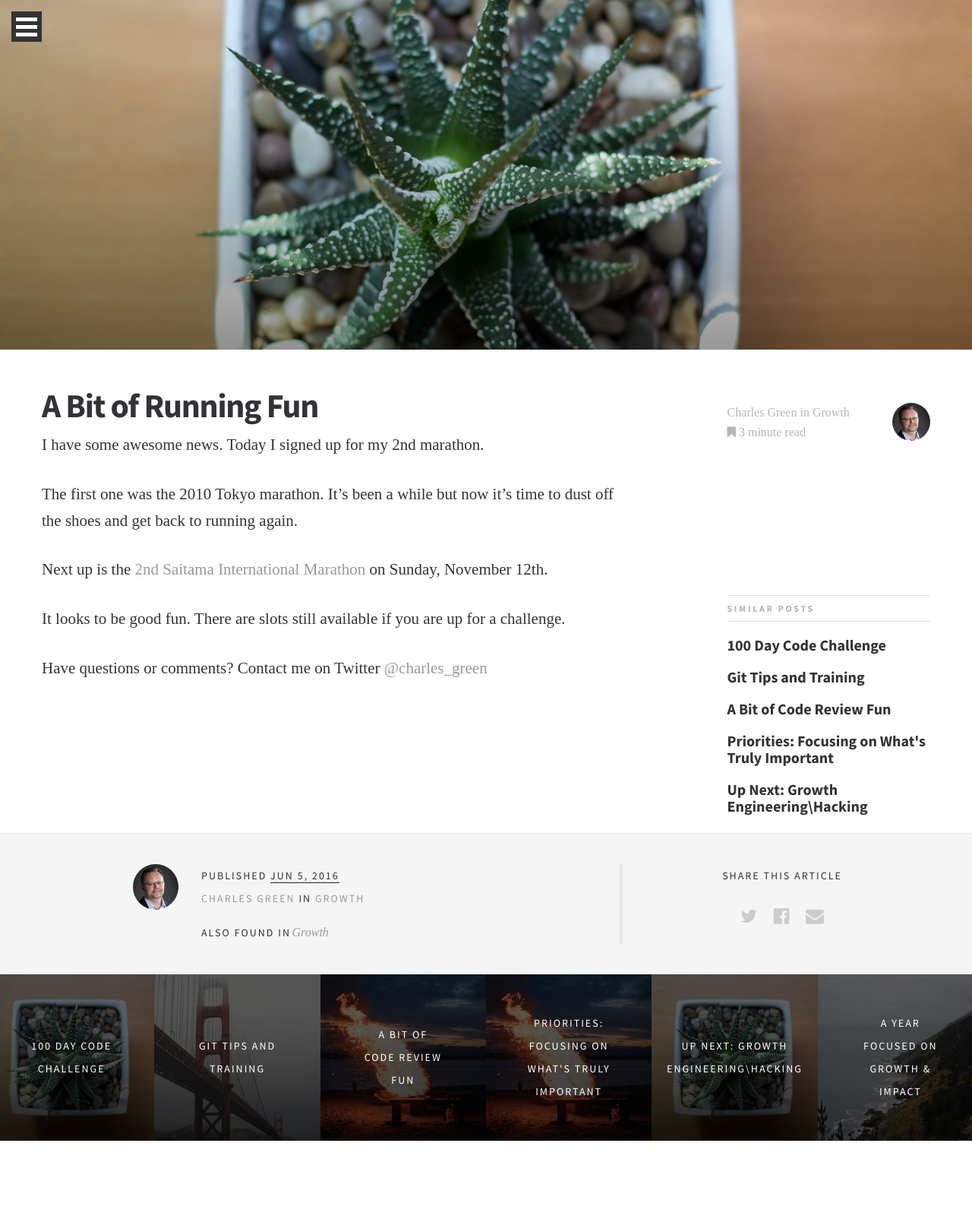
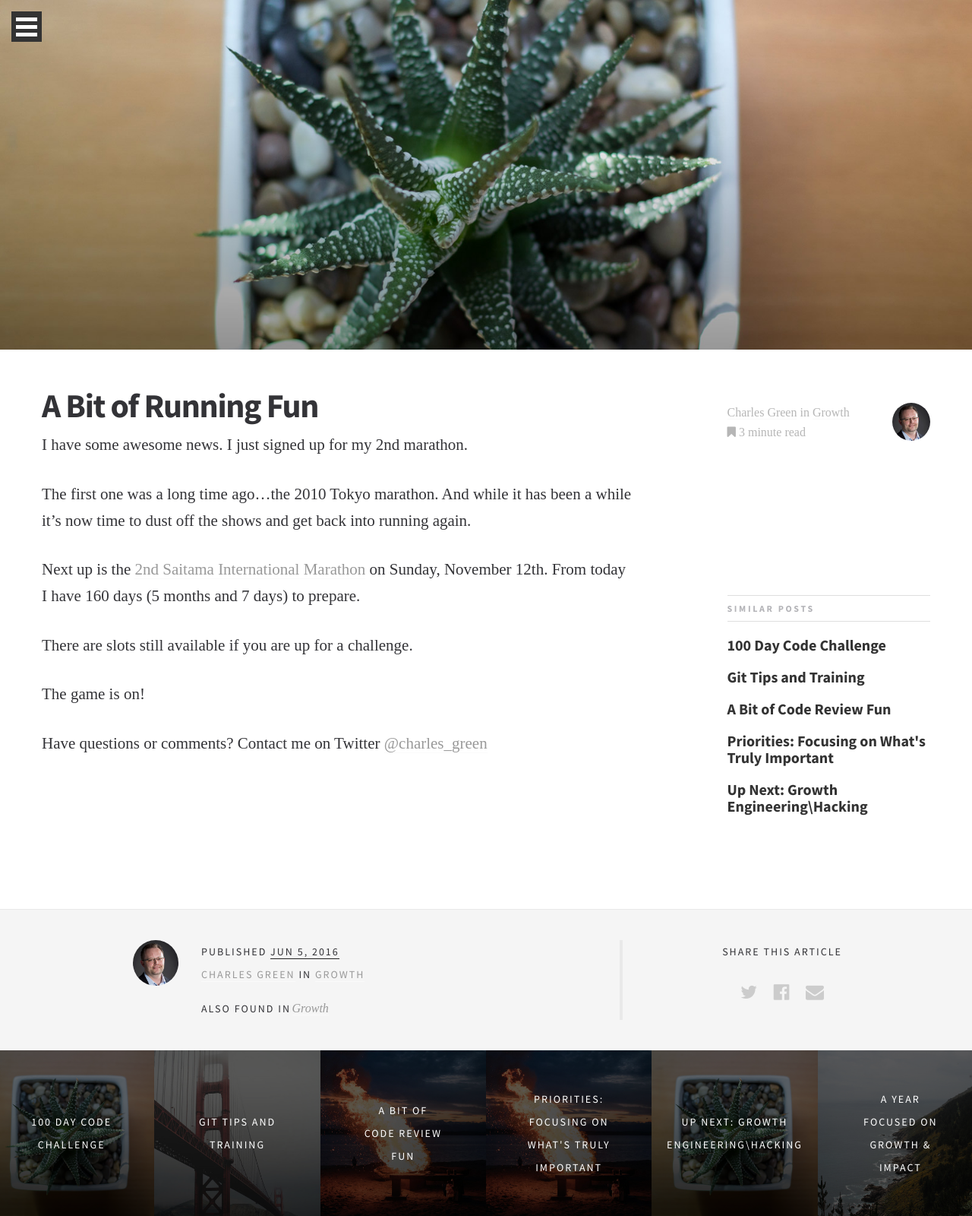
Before and after one commit to metizror/charlesgreen.github.io, a Jekyll site: the page built from _posts/2016-06-05-a-bit-of-running-fun.md, in a window 1280 px wide. Shown: the whole page at 76% size. Built offline with Jekyll 4.4.1, drawn with Linux system fonts in a browser that asks for light colours; some web fonts are replaced.

Commit message:
Signed up for the race

```diff
--- a/_posts/2016-06-05-a-bit-of-running-fun.md
+++ b/_posts/2016-06-05-a-bit-of-running-fun.md
@@ -15,12 +15,14 @@ square_related: recommend-plantpot
 ---
 
 
-I have some awesome news. Today I signed up for my 2nd marathon.
+I have some awesome news. I just signed up for my 2nd marathon.
 
-The first one was the 2010 Tokyo marathon. It's been a while but now it's time to dust off the shoes and get back to running again.
+The first one was a long time ago...the 2010 Tokyo marathon. And while it has been a while it's now time to dust off the shows and get back into running again.
 
-Next up is the [2nd Saitama International Marathon](http://saitama-international-marathon.jp/) on Sunday, November 12th.
+Next up is the [2nd Saitama International Marathon](http://saitama-international-marathon.jp/) on Sunday, November 12th. From today I have 160 days (5 months and 7 days) to prepare.
 
-It looks to be good fun. There are slots still available if you are up for a challenge.
+There are slots still available if you are up for a challenge.
+
+The game is on!
 
 Have questions or comments? Contact me on Twitter [@charles_green](https://twitter.com/charles_green)
```
